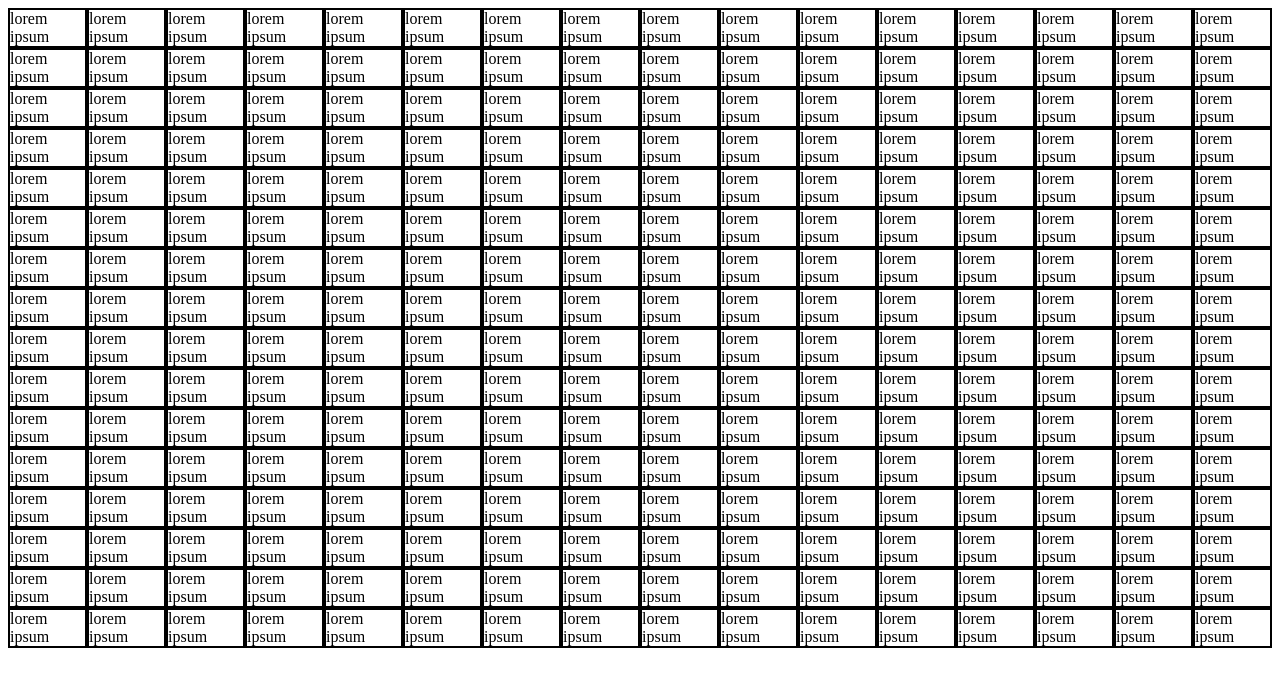
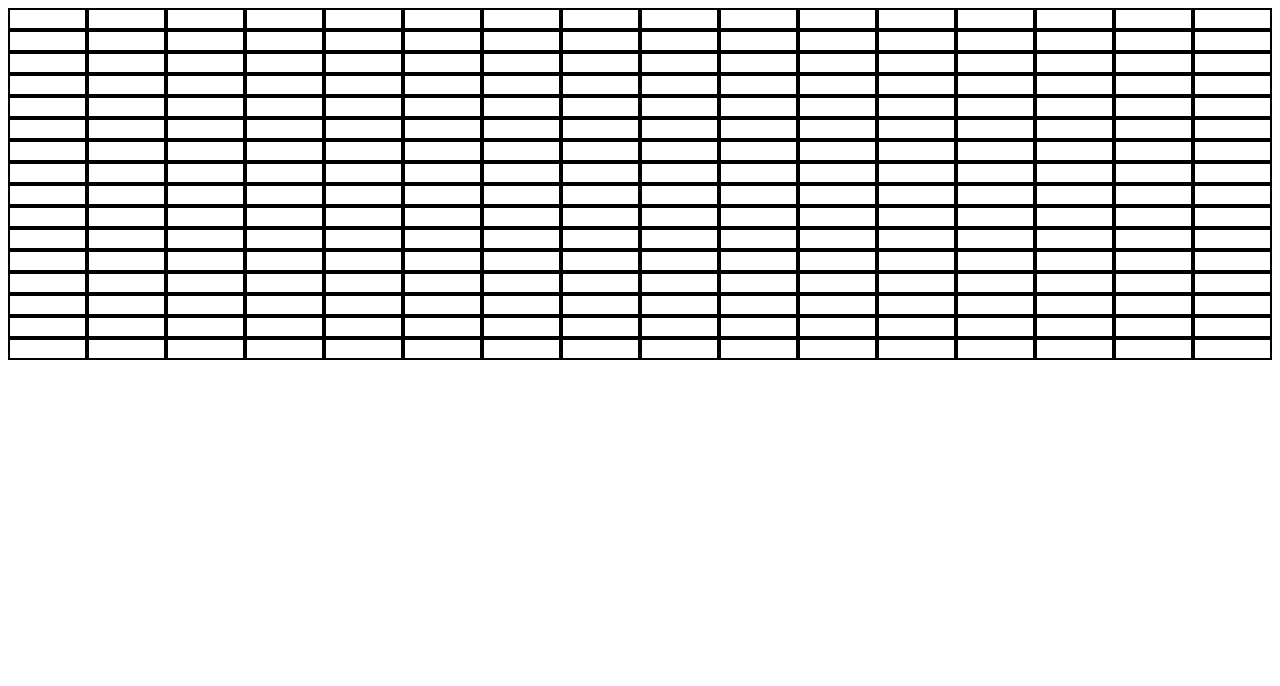
Before and after one commit to Pandemolyum/odin-etch-a-sketch, a plain HTML site: page index.html in a window 1280 px wide. Drawn offline with Linux system fonts and the light colour scheme.

Commit message:
Remove placeholder text from grid

```diff
--- a/script.js
+++ b/script.js
@@ -10,7 +10,7 @@ for (let i = 0; i < GRID_SIZE; i++) {
     for (let i = 0; i < GRID_SIZE; i++) {
         let colDiv = document.createElement("div");
         colDiv.classList.add("gridCol");
-        colDiv.textContent = "lorem ipsum";
+        colDiv.textContent = ".";
         rowDiv.appendChild(colDiv);
     }
 }
--- a/style.css
+++ b/style.css
@@ -11,8 +11,10 @@
 .gridCol {
     flex: 1;
     border: 2px solid black;
+    color: white;
 }
 
 .painted {
     background-color: black;
+    color: black;
 }
```
